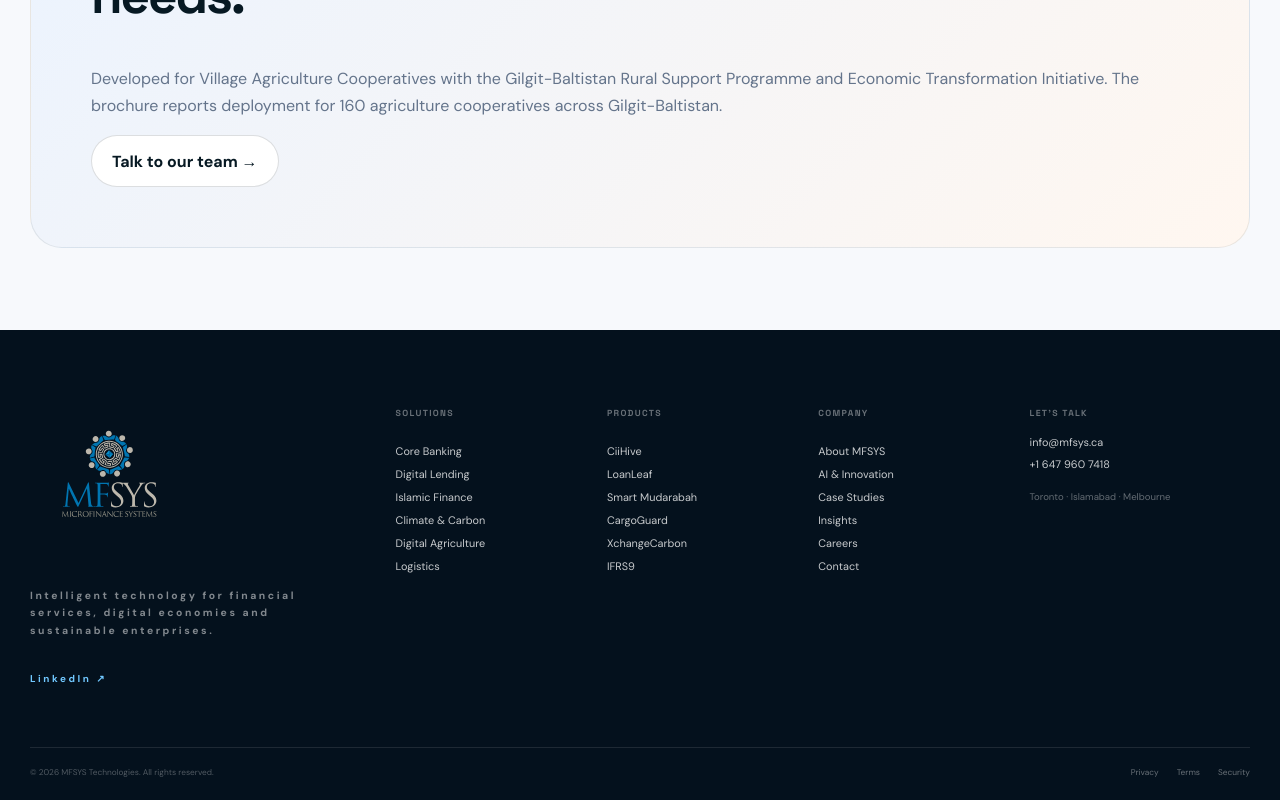
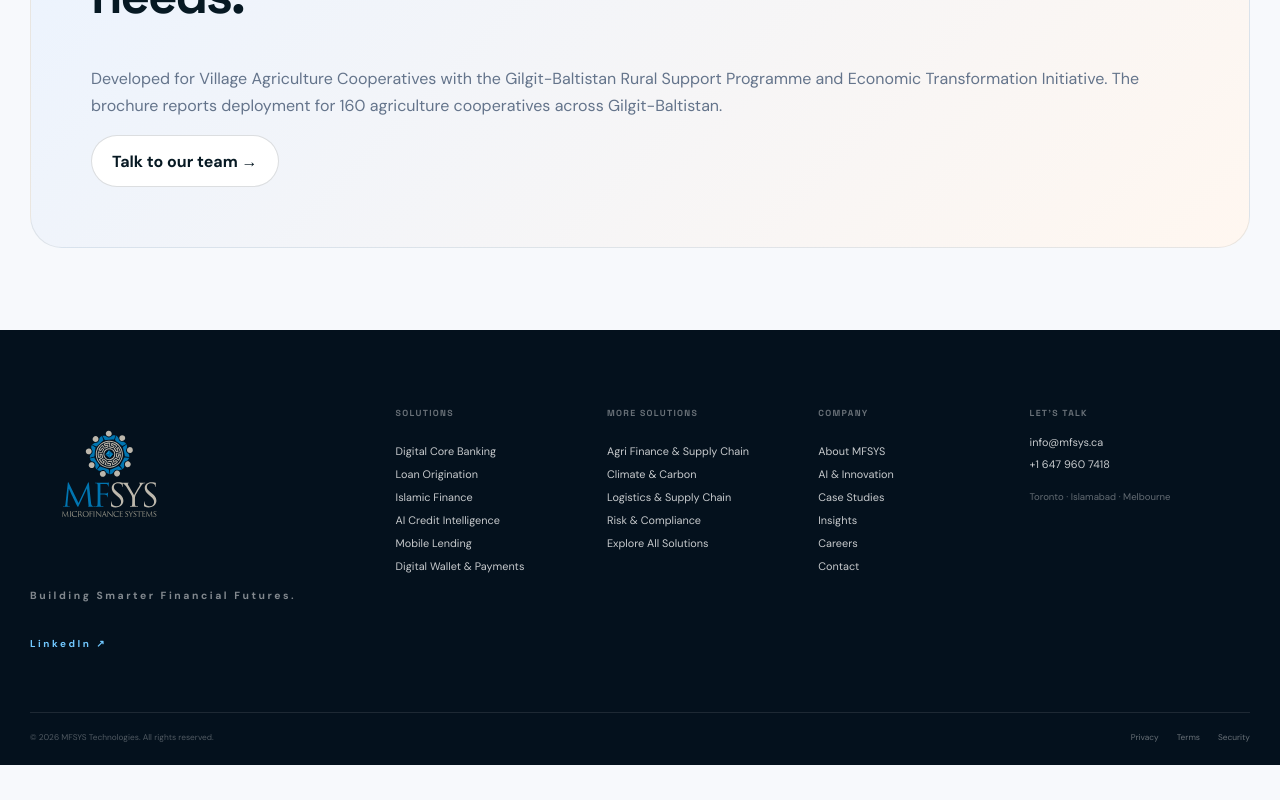
Before and after one commit to ali-mfsys/mfsys-website, a Next.js app: page /products/digitalkisaan in a window 1280 px wide. Shown: the part 4476-5276 px from the top of the page. After the commit the page ends 5241 px from the top, so only its background shows below. Built offline with nearby package versions, Linux system fonts and the light colour scheme.

Commit message:
Align footer with solutions-first architecture and approved brand tagline

```diff
--- a/components/SiteFooter.tsx
+++ b/components/SiteFooter.tsx
@@ -3,14 +3,14 @@ import BrandLogo from "./BrandLogo";
 
 export default function SiteFooter(){
  const columns: Array<[string,string[],string[]]>=[
-  ["SOLUTIONS",["Core Banking","Digital Lending","Islamic Finance","Climate & Carbon","Digital Agriculture","Logistics"],["/solutions/digital-banking","/solutions/loan-origination","/solutions/islamic-finance","/solutions/climate-carbon","/solutions/agri-finance","/solutions/logistics"]],
-  ["PRODUCTS",["CiiHive","LoanLeaf","Smart Mudarabah","CargoGuard","XchangeCarbon","IFRS9"],["/products/ciihive","/products/loanleaf","/products/smart-mudarabah","/products/cargoguard","/products/xchangecarbon","/products/ifrs9"]],
-  ["COMPANY",["About MFSYS","AI & Innovation","Case Studies","Insights","Careers","Contact"],["/about","/ai-innovation","/case-studies","/insights","/careers","/contact"]],
+  ["SOLUTIONS",["Digital Core Banking","Loan Origination","Islamic Finance","AI Credit Intelligence","Mobile Lending","Digital Wallet & Payments"],["/solutions/digital-banking","/products/loanleaf","/products/shariahone","/products/loaniq","/products/zaroraat24","/products/include-mobile-app"]],
+  ["MORE SOLUTIONS",["Agri Finance & Supply Chain","Climate & Carbon","Logistics & Supply Chain","Risk & Compliance","Explore All Solutions"],["/products/digitalkisaan","/products/xchangecarbon","/products/cargoguard","/solutions/risk-compliance","/solutions"]],
+  ["COMPANY",["About MFSYS","AI & Innovation","Case Studies","Insights","Careers","Contact"],["/about","/ai-innovation","/case-studies","/insights","/careers","/contact"]]
  ];
  return <footer className="site-footer">
   <div className="container">
    <div className="footer-top">
-    <div className="footer-brand"><BrandLogo className="footer-logo" alt="MFSYS — Intelligence for Impact"/><p>Intelligent technology for financial services, digital economies and sustainable enterprises.</p><div className="footer-social"><a href="https://www.linkedin.com/company/mfsys" target="_blank" rel="noreferrer">LinkedIn ↗</a></div></div>
+    <div className="footer-brand"><BrandLogo className="footer-logo" alt="MFSYS — Intelligence for Impact"/><p>Building Smarter Financial Futures.</p><div className="footer-social"><a href="https://www.linkedin.com/company/mfsys" target="_blank" rel="noreferrer">LinkedIn ↗</a></div></div>
     {columns.map(([title,labels,hrefs])=><div className="footer-column" key={title}><h3>{title}</h3>{labels.map((x,i)=><Link href={hrefs[i]} key={x}>{x}</Link>)}</div>)}
     <div className="footer-contact"><h3>LET'S TALK</h3><a href="mailto:info@mfsys.ca">info@mfsys.ca</a><a href="tel:+16479607418">+1 647 960 7418</a><p>Toronto · Islamabad · Melbourne</p></div>
    </div>
```
